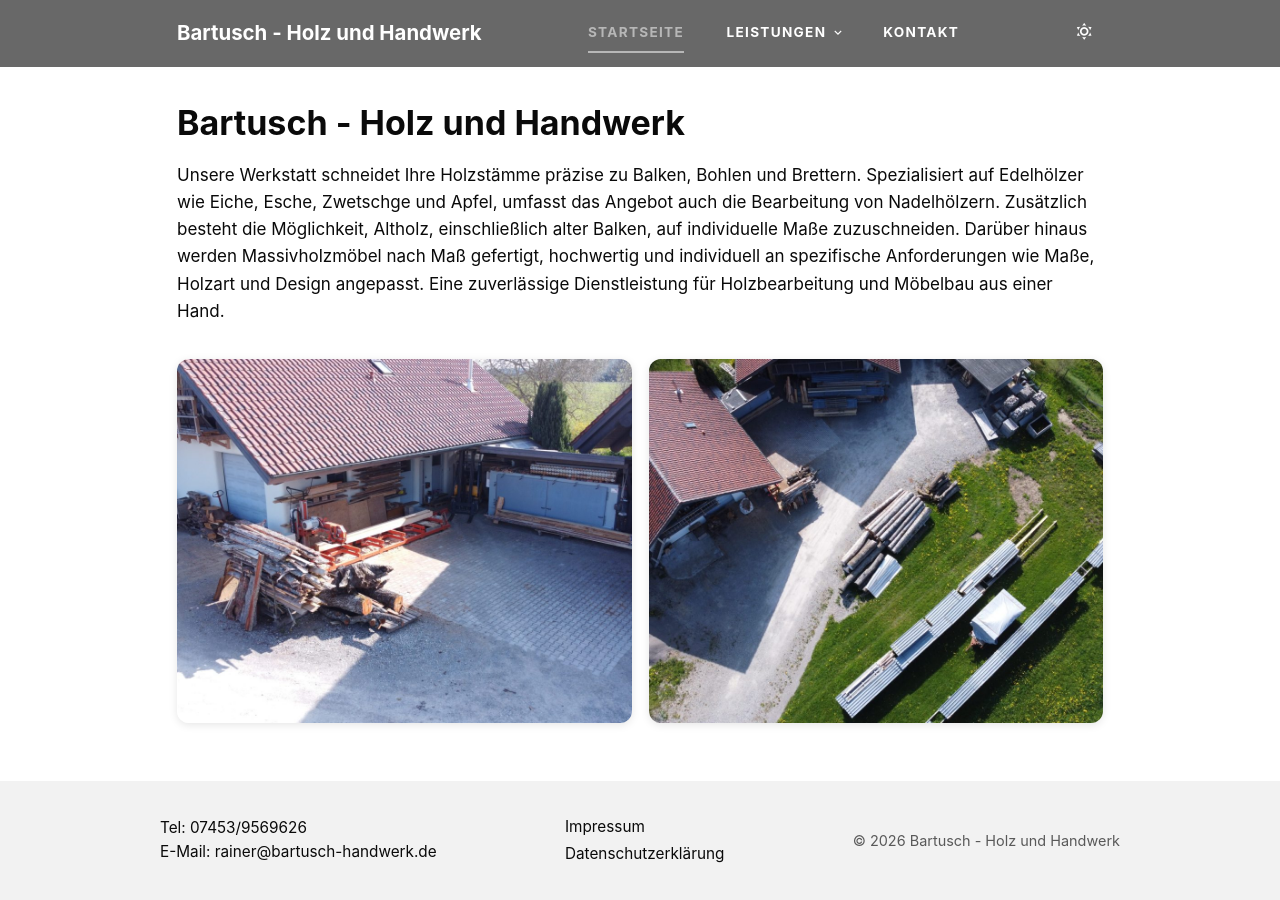
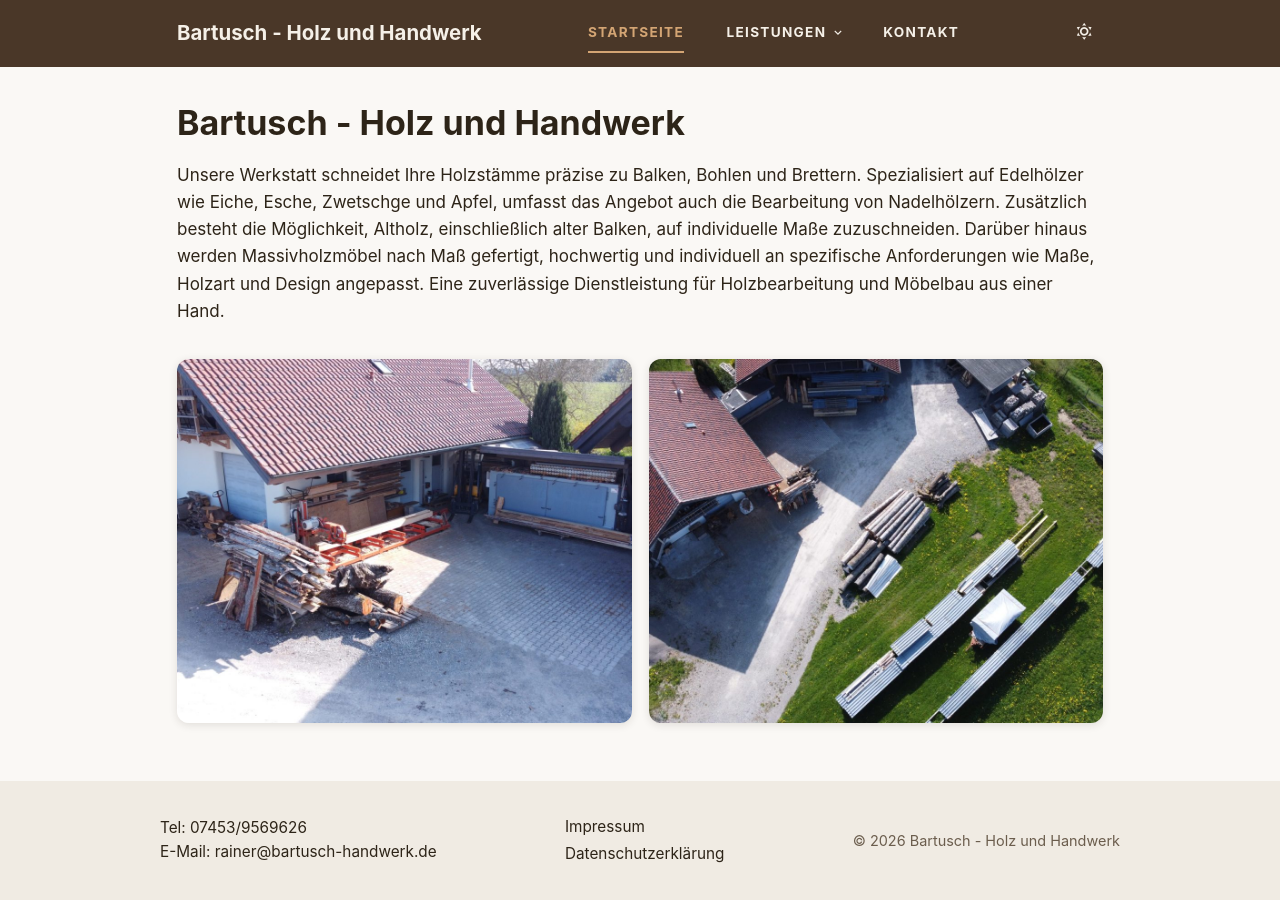
Before and after one commit to bartusch-handwerk/bartusch-handwerk-jekyll, a Jekyll site: the page built from index.md, in a window 1280 px wide. Built offline with Jekyll 4.4.1, drawn with Linux system fonts in a browser that asks for light colours.

Commit message:
style: use wood-inspired color palette for carpentry theme
Replace neutral grays with warm browns and honey accents that reflect
the woodworking craft. Both light and dark modes now use cohesive
earthy tones for better brand alignment.

Co-Authored-By: Claude Opus 4.5 <noreply@anthropic.com>

```diff
--- a/_sass/_base.scss
+++ b/_sass/_base.scss
@@ -23,8 +23,10 @@ body {
 a {
   color: var(--color-link);
   text-decoration: none;
+  transition: color $transition-speed ease;
 
   &:hover {
+    color: var(--color-link-hover);
     text-decoration: underline;
   }
 }
--- a/_sass/_variables.scss
+++ b/_sass/_variables.scss
@@ -1,11 +1,11 @@
-// Colors
-$color-nav-bg: #686868;
-$color-nav-text: #ffffff;
-$color-nav-hover: #b7b7b7;
-$color-body-bg: #ffffff;
-$color-footer-bg: #f2f2f2;
-$color-text: #0a0a0a;
-$color-link: #686868;
+// Colors - Wood-inspired palette
+$color-nav-bg: #4a3728;           // Rich dark walnut
+$color-nav-text: #f5f0e8;         // Warm cream
+$color-nav-hover: #d4a574;        // Honey oak accent
+$color-body-bg: #faf8f5;          // Warm off-white
+$color-footer-bg: #f0ebe3;        // Light warm gray
+$color-text: #2d2418;             // Deep brown-black
+$color-link: #8b5e3c;             // Medium wood brown
 
 // Typography
 $font-stack: -apple-system, BlinkMacSystemFont, "Segoe UI", Roboto, Helvetica, Arial, sans-serif;
@@ -22,33 +22,39 @@ $transition-speed: 0.3s;
 
 // Theme custom properties
 :root {
-  --color-body-bg: #ffffff;
-  --color-text: #0a0a0a;
-  --color-footer-bg: #f2f2f2;
-  --color-link: #686868;
-  --color-text-muted: #595959;
-  --shadow-img: 0 2px 8px rgba(0, 0, 0, 0.1);
-  --shadow-img-hover: 0 4px 16px rgba(0, 0, 0, 0.15);
+  --color-body-bg: #faf8f5;       // Warm off-white
+  --color-text: #2d2418;          // Deep brown-black
+  --color-footer-bg: #f0ebe3;     // Light warm gray
+  --color-link: #8b5e3c;          // Medium wood brown
+  --color-link-hover: #6d4a2f;    // Darker wood on hover
+  --color-text-muted: #6b5d4d;    // Muted warm brown
+  --color-accent: #d4a574;        // Honey oak accent
+  --shadow-img: 0 2px 8px rgba(45, 36, 24, 0.12);
+  --shadow-img-hover: 0 4px 16px rgba(45, 36, 24, 0.18);
 }
 
 [data-theme="dark"] {
-  --color-body-bg: #1a1a1a;
-  --color-text: #e0e0e0;
-  --color-footer-bg: #2a2a2a;
-  --color-link: #a0a0a0;
-  --color-text-muted: #999999;
-  --shadow-img: 0 2px 8px rgba(0, 0, 0, 0.3);
-  --shadow-img-hover: 0 4px 16px rgba(0, 0, 0, 0.4);
+  --color-body-bg: #1f1a15;       // Deep dark wood
+  --color-text: #e8e2d9;          // Warm light cream
+  --color-footer-bg: #2a231c;     // Slightly lighter dark wood
+  --color-link: #d4a574;          // Honey oak (brighter for dark mode)
+  --color-link-hover: #e6bc8a;    // Lighter honey on hover
+  --color-text-muted: #a89a8a;    // Muted warm tone
+  --color-accent: #d4a574;        // Honey oak accent
+  --shadow-img: 0 2px 8px rgba(0, 0, 0, 0.35);
+  --shadow-img-hover: 0 4px 16px rgba(0, 0, 0, 0.45);
 }
 
 @media (prefers-color-scheme: dark) {
   :root:not([data-theme="light"]) {
-    --color-body-bg: #1a1a1a;
-    --color-text: #e0e0e0;
-    --color-footer-bg: #2a2a2a;
-    --color-link: #a0a0a0;
-    --color-text-muted: #999999;
-    --shadow-img: 0 2px 8px rgba(0, 0, 0, 0.3);
-    --shadow-img-hover: 0 4px 16px rgba(0, 0, 0, 0.4);
+    --color-body-bg: #1f1a15;
+    --color-text: #e8e2d9;
+    --color-footer-bg: #2a231c;
+    --color-link: #d4a574;
+    --color-link-hover: #e6bc8a;
+    --color-text-muted: #a89a8a;
+    --color-accent: #d4a574;
+    --shadow-img: 0 2px 8px rgba(0, 0, 0, 0.35);
+    --shadow-img-hover: 0 4px 16px rgba(0, 0, 0, 0.45);
   }
 }
```
